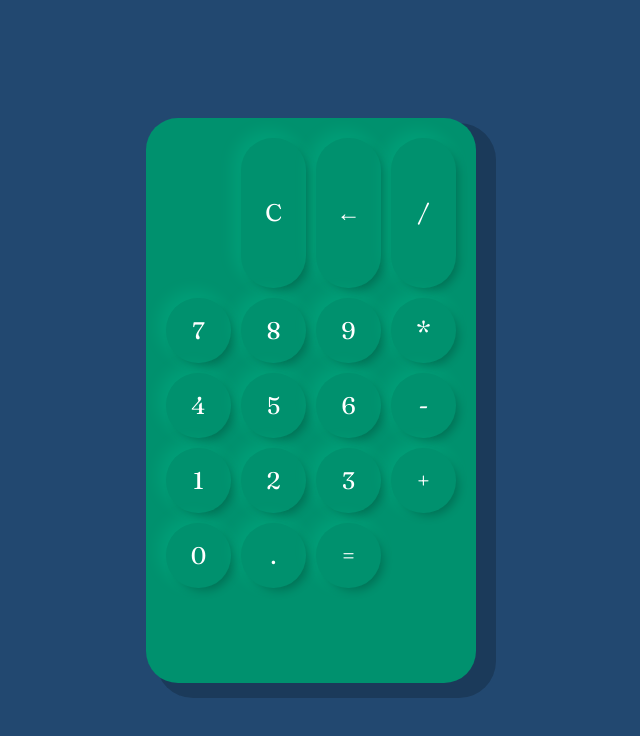
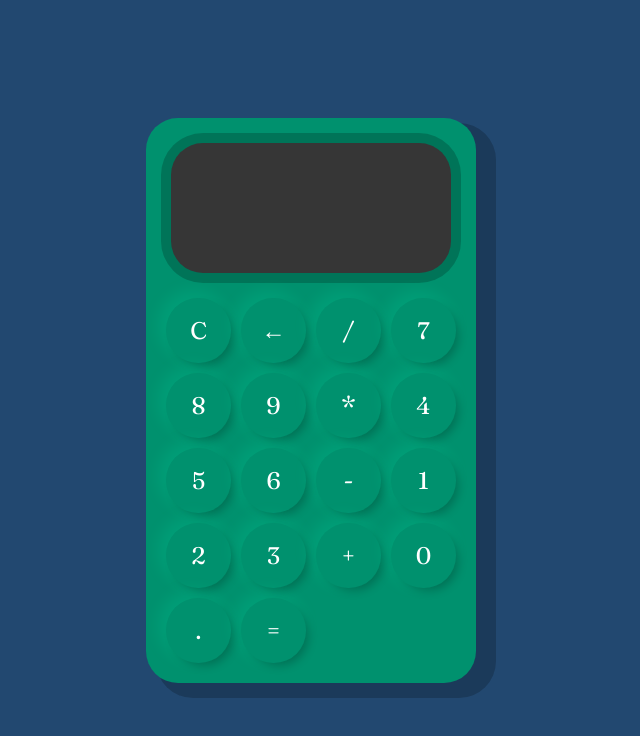
Before and after one commit to ttwofacess/Calculadora, a plain HTML site: page index.html in a window 1280 px wide. Shown: the whole page, without its empty margins (329-969 px from the left). Drawn offline with Linux system fonts and the light colour scheme.

Commit message:
CSS para el display.

```diff
--- a/style.css
+++ b/style.css
@@ -43,3 +43,18 @@ button:active {
 button:focus {
     outline: none;
 }
+
+.display {
+    grid-column: 1 / -1;
+    padding: 16px;
+    display: flex;
+    margin: 10px 10px 20px;
+    flex-direction: column;
+    align-items: flex-end;
+    background-color: #363636;
+    border-radius: 32px;
+    text-align: right;
+    justify-content: space-between;
+    word-break: break-all;
+    box-shadow: 0px 0px 0px 10px #00000033;
+}
```
